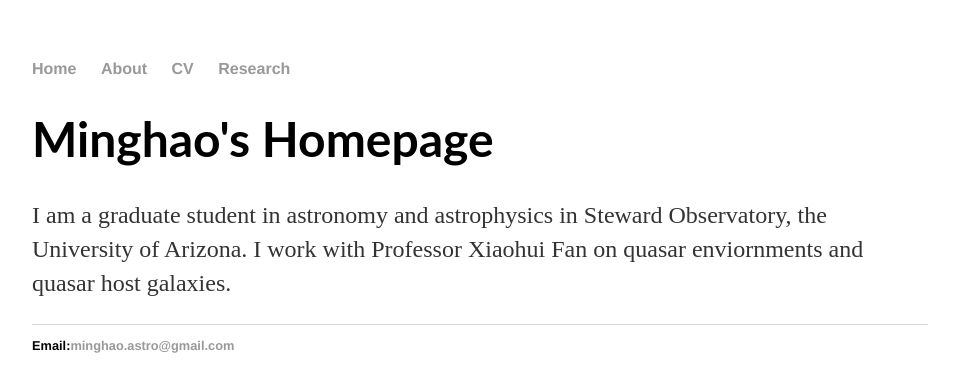
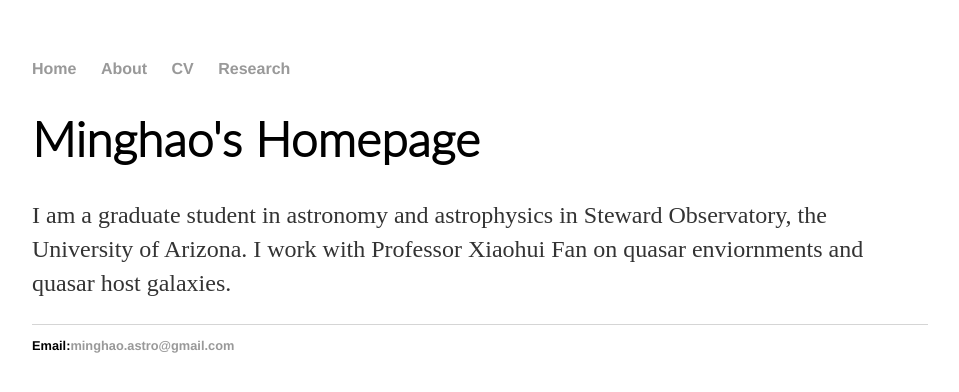
Before and after one commit to JianiDing/JianiDing.github.io, a Jekyll site: the page built from index.html, in a window 1280 px wide. Shown: the top 392 px of the page, without its empty margins (160-1119 px from the left). Built offline with Jekyll 4.4.1, drawn with Linux system fonts in a browser that asks for light colours.

Commit message:
Update index.html

```diff
--- a/index.html
+++ b/index.html
@@ -3,7 +3,7 @@ layout: default
 title: Minghao's Homepage
 ---
 <div class="blurb">
-	<h1 style="font-family:lato">{{page.title}}</h1>
+	<h1 style="font-family:lato light">{{page.title}}</h1>
 	<p>I am a graduate student in astronomy and astrophysics
 		in Steward Observatory, the University of Arizona.
 		I work with Professor Xiaohui Fan on quasar enviornments
```
